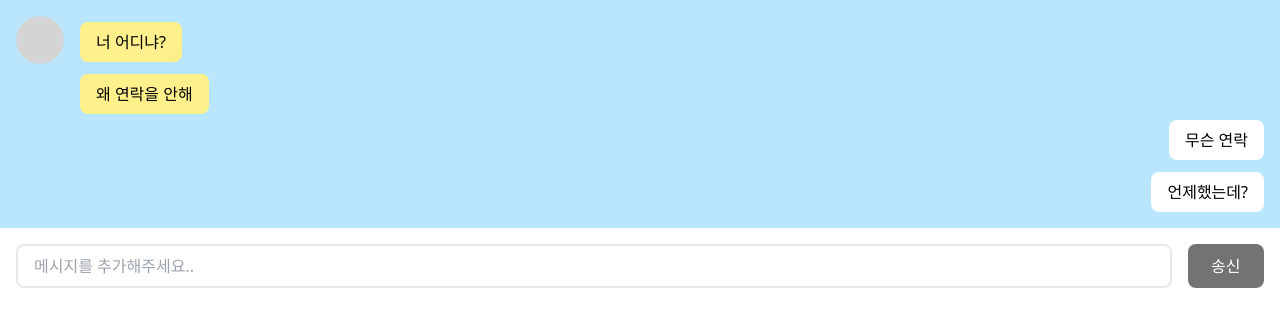
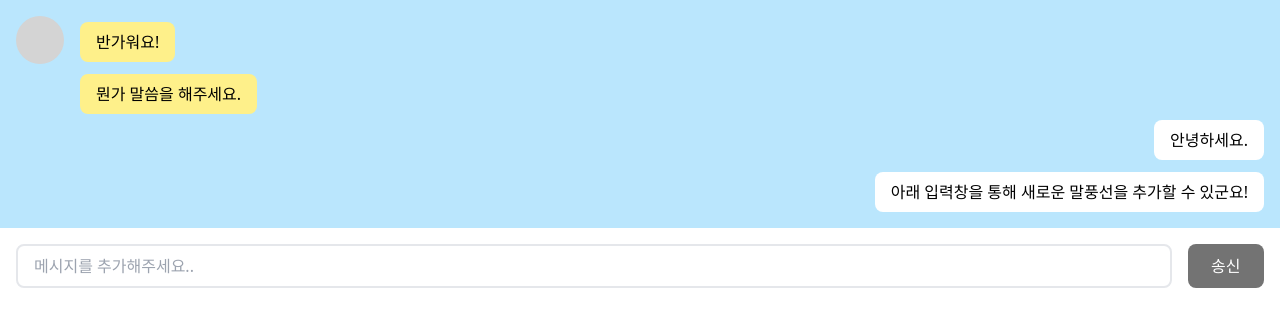
Before and after one commit to KeMezz/bubble-maker, a Nuxt app: page / in a window 1280 px wide. Shown: the top 326 px of the page. Built offline with nearby package versions, Linux system fonts and the light colour scheme.

Commit message:
기본 표시 문구 수정

```diff
--- a/app.vue
+++ b/app.vue
@@ -19,22 +19,22 @@
           <div
             class="bg-yellow-200 flex items-center px-4 py-2 rounded-lg w-fit"
           >
-            너 어디냐?
+            반가워요!
           </div>
           <div
             class="bg-yellow-200 flex items-center px-4 py-2 rounded-lg w-fit"
           >
-            왜 연락을 안해
+            뭔가 말씀을 해주세요.
           </div>
         </div>
       </div>
       <div class="flex flex-row-reverse gap-4">
         <div class="flex flex-col items-end gap-3 mt-1.5">
           <div class="bg-white flex items-center px-4 py-2 rounded-lg w-fit">
-            무슨 연락
+            안녕하세요.
           </div>
           <div class="bg-white flex items-center px-4 py-2 rounded-lg w-fit">
-            언제했는데?
+            아래 입력창을 통해 새로운 말풍선을 추가할 수 있군요!
           </div>
         </div>
       </div>
```
